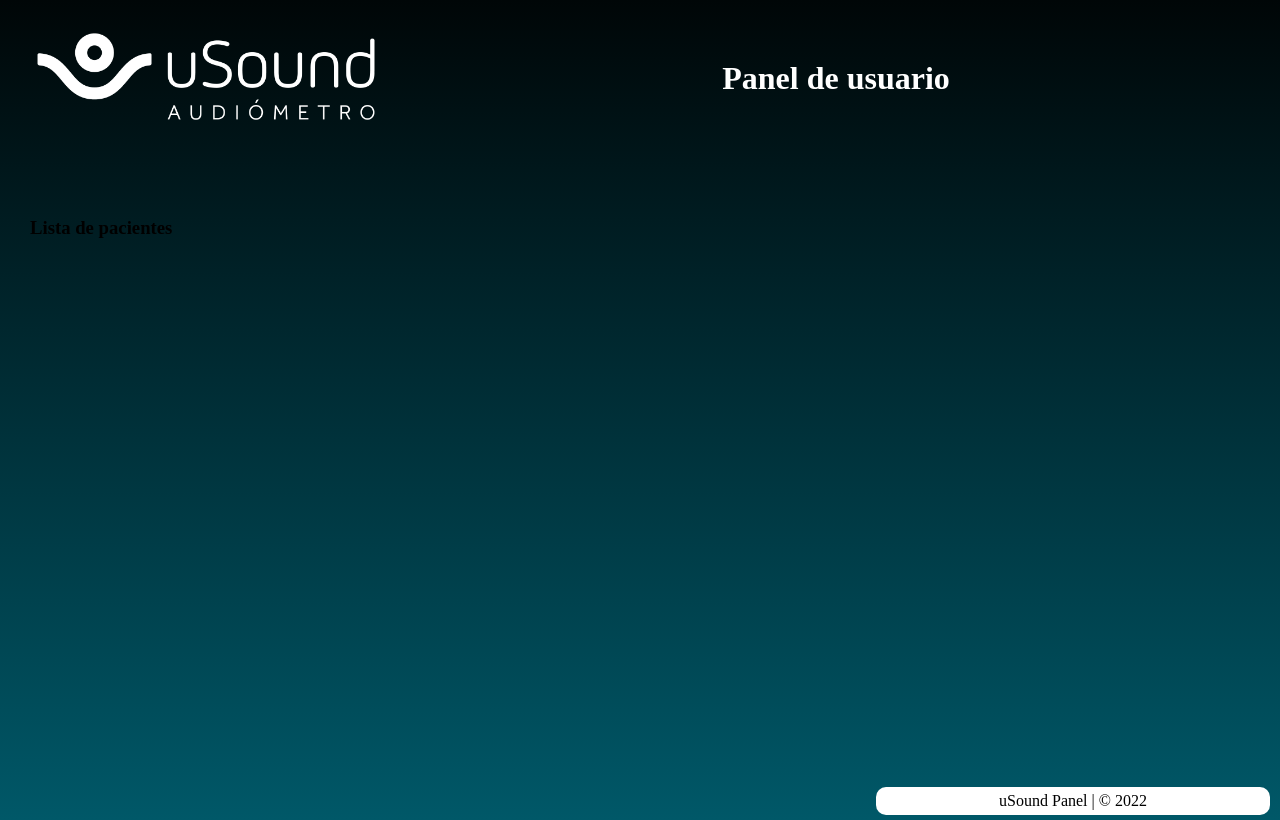
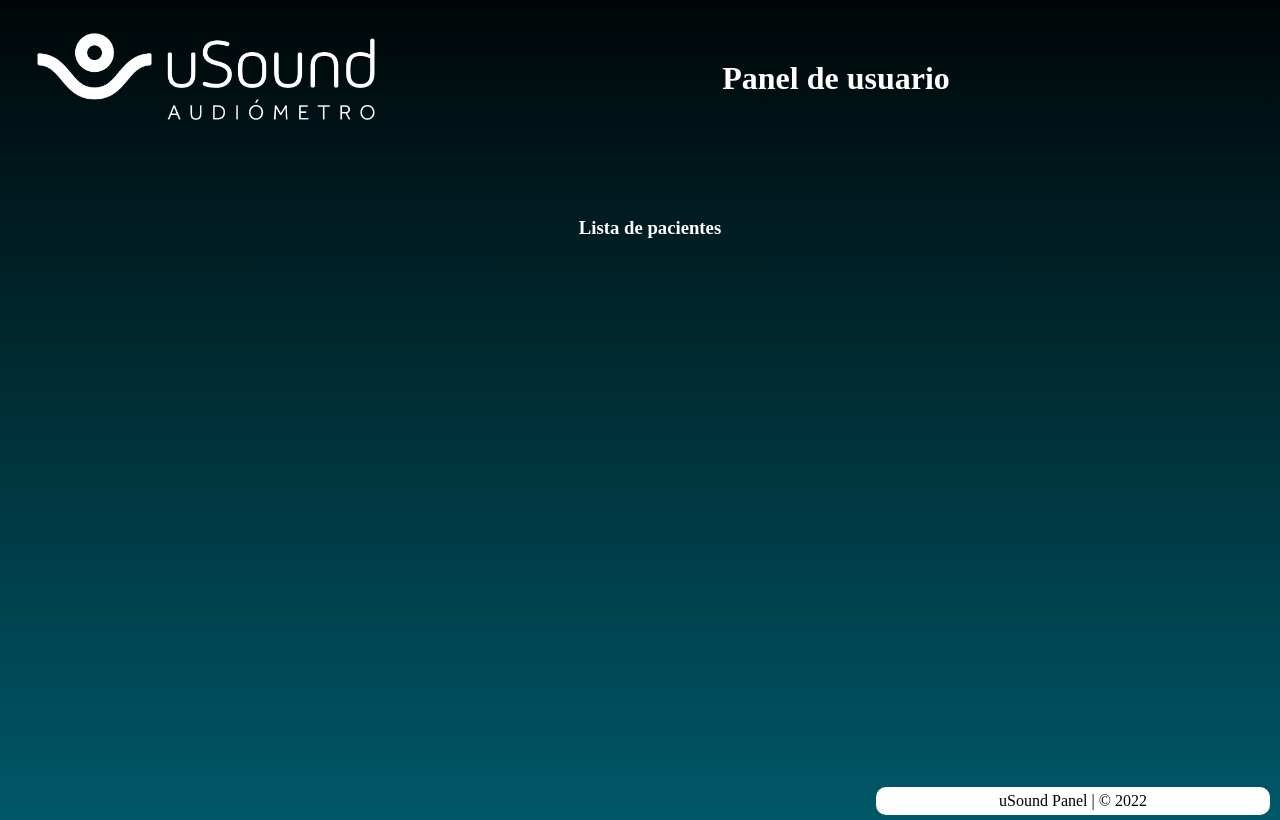
Before and after one commit to matias0303456/usound_panel, a React (Create React App) app: page /patients in a window 1280 px wide. Built offline with nearby package versions, Linux system fonts and the light colour scheme.

Commit message:
estructura

```diff
--- a/src/App.js
+++ b/src/App.js
@@ -3,7 +3,7 @@ import Layout from "./app_components/layout/Layout";
 import Router from "./Router";
 import { BrowserRouter } from 'react-router-dom';
 import { useState } from 'react';
-import UserContext from './context/userContext';
+import UserContext from './contexts/UserContext';
 
 function App() {
 
--- a/src/app_components/layout/components/Nav.js
+++ b/src/app_components/Nav.js
@@ -1,8 +1,8 @@
 import { useContext } from 'react'
 import { useNavigate } from 'react-router-dom'
-import UserContext from '../../../context/userContext'
-import authService from '../../../services/authService'
-import '../../../styles/home/nav.css'
+import UserContext from '../contexts/UserContext'
+import authService from '../services/authService'
+import '../styles/nav.css'
 
 export default function Nav() {
 
@@ -26,6 +26,7 @@ export default function Nav() {
                     authService.logout(user.token)
                     setUser(null)
                     sessionStorage.clear()
+                    navigate('/')
                 }}>
                     Cerrar sesión
                 </li>
--- a/src/pages/home/Home.js
+++ b/src/pages/home/Home.js
@@ -1,8 +1,8 @@
 import LoginForm from "./components/LoginForm";
 import '../../styles/home/home.css'
-import Nav from "../../app_components/layout/components/Nav";
+import Nav from "../../app_components/Nav";
 import { useContext } from "react";
-import UserContext from "../../context/userContext";
+import UserContext from "../../contexts/UserContext";
 
 export default function Home() {
 
@@ -19,7 +19,7 @@ export default function Home() {
                 {
                     user === null ?
                         <>
-                            <h3>Inicie sesión para entrar al sistema</h3>
+                            <h3>Inicie sesión para ingresar al sistema</h3>
                             <LoginForm />
                         </> :
                         <h3 id="welcomeSection">
--- a/src/pages/home/components/LoginForm.js
+++ b/src/pages/home/components/LoginForm.js
@@ -1,5 +1,5 @@
 import { useContext, useState } from 'react'
-import UserContext from '../../../context/userContext'
+import UserContext from '../../../contexts/UserContext'
 import authService from '../../../services/authService'
 import '../../../styles/home/loginForm.css'
 
--- a/src/pages/patients/PatientsList.js
+++ b/src/pages/patients/PatientsList.js
@@ -1,5 +1,21 @@
+import { useContext } from "react"
+import Nav from "../../app_components/Nav"
+import UserContext from "../../contexts/UserContext"
+
 export default function PatientsList() {
-    return(
-        <h3>Lista de pacientes</h3>
+
+    const { user } = useContext(UserContext)
+
+    console.log(user)
+
+    return (
+        <div className="mainContent">
+            {user !== null &&
+                <Nav />
+            }
+            <section>
+                <h3>Lista de pacientes</h3>
+            </section>
+        </div>
     )
 };
```
Also changed, not shown: src/contexts/UserContext.js (renamed from src/context/userContext.js), src/styles/nav.css (renamed from src/styles/home/nav.css).
